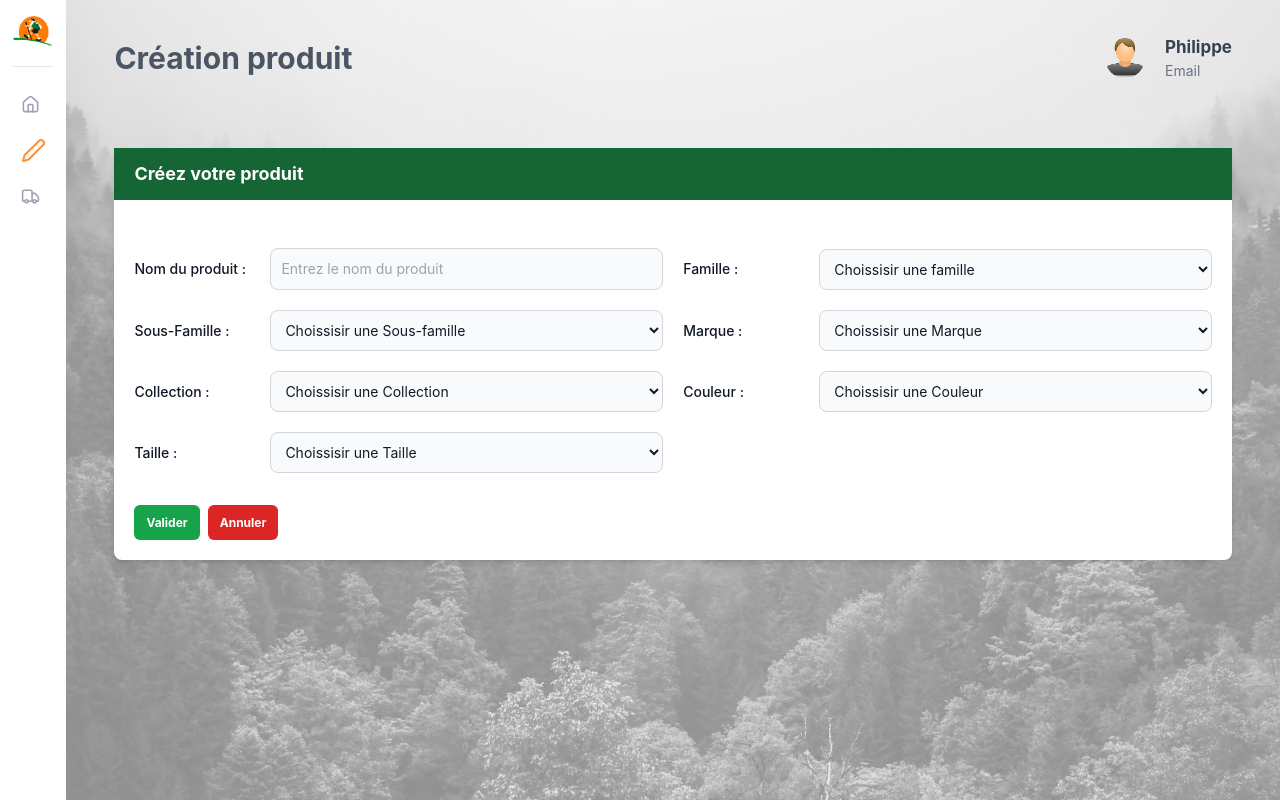
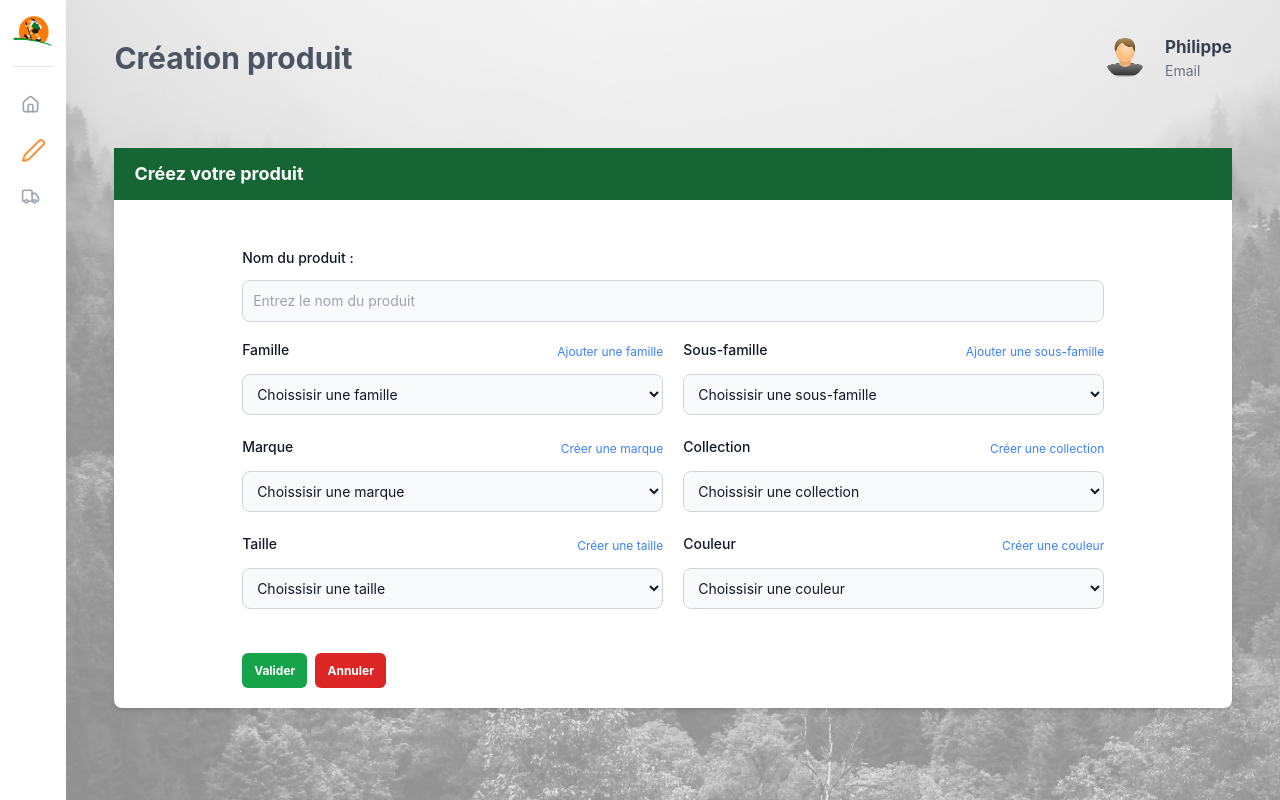
Before and after one commit to acs2i/avc-front-end, a React (Create React App) app: page /product/create-product in a window 1280 px wide. Built offline with nearby package versions, Linux system fonts and the light colour scheme.

Commit message:
retouche

```diff
--- a/src/App.tsx
+++ b/src/App.tsx
@@ -9,6 +9,7 @@ import { useLocation } from "react-router-dom";
 import CreateProductPage from "./pages/product/CreateProductPage";
 import Header from "./components/Header";
 import { LINKS } from "./utils";
+import SuppliersListPage from "./pages/suppliers/SuppliersListPage";
 
 function App() {
   const location = useLocation();
@@ -40,6 +41,7 @@ function App() {
                 element={<CreateProductPage />}
               />
               <Route path="/product/:id" element={<SingleProductPage />} />
+              <Route path="/suppliers/suppliers-list" element={<SuppliersListPage />} />
               <Route path="/login" element={<LoginPage />} />
             </Routes>
           </PageContainer>
--- a/src/pages/Home.tsx
+++ b/src/pages/Home.tsx
@@ -189,13 +189,13 @@ export default function Home() {
             </tbody>
           </table>
         </div>
-        <div className="flex justify-center">
+        <div className="flex justify-center mt-5">
           <Link
             to="/product/create-product"
-            className="bg-orange-500 hover:bg-orange-600 text-white font-bold py-2 px-4 rounded mt-4 flex items-center gap-3 w-[200px]"
+            className="w-[200px] bg-gradient-to-r from-orange-600 to-orange-400 text-white font-bold py-2 rounded-3xl hover:brightness-125 flex items-center justify-center gap-1"
           >
             Créer un produit
-            <Pen />
+            <Pen size={20} />
           </Link>
         </div>
       </Card>
--- a/src/pages/product/CreateProductPage.tsx
+++ b/src/pages/product/CreateProductPage.tsx
@@ -1,19 +1,17 @@
+import { Pen } from "lucide-react";
 import Card from "../../components/Card";
 import React from "react";
-
+import { Tooltip } from "@mui/material";
 
 export default function CreateProductPage() {
   return (
     <div>
       <Card title="Créez votre produit">
-        <form className="flex flex-col gap-8">
-          <div className="gap-5 grid grid-cols-2 grid-template-columns: [label] 1fr [select] 2fr;">
-            <div className="flex items-center gap-4">
-              <label
-                className="text-sm font-medium text-gray-900 whitespace-nowrap"
-                style={{ gridColumn: "label", minWidth: "120px" }}
-              >
-                Nom du produit :{" "}
+        <form className="flex flex-col gap-4 w-[80%] mx-auto">
+          <div className="gap-5 grid grid-cols-1 grid-template-columns: [label] 1fr [select] 2fr;">
+            <div className="flex flex-col gap-3">
+              <label className="text-sm font-medium text-gray-900 whitespace-nowrap">
+                Nom du produit :
               </label>
               <input
                 type="text"
@@ -21,14 +19,18 @@ export default function CreateProductPage() {
                 className="bg-gray-50 border border-gray-300 text-gray-900 text-sm rounded-lg focus:border-green-500 focus:outline-none w-full p-2.5"
               />
             </div>
+          </div>
+          <div className="gap-5 grid grid-cols-2 grid-template-columns: [label] 1fr [select] 2fr;">
+            <div className="flex flex-col gap-3">
+              <div className="flex items-center justify-between gap-3 w-full">
+                <label className="text-sm font-medium text-gray-900 whitespace-nowrap">
+                  Famille
+                </label>
 
-            <div className="flex items-center gap-4">
-              <label
-                className="text-sm font-medium text-gray-900 whitespace-nowrap"
-                style={{ gridColumn: "label", minWidth: "120px" }}
-              >
-                Famille :{" "}
-              </label>
+                <div className="cursor-pointer">
+                  <span className="text-blue-500 text-[12px] hover:text-blue-400">Ajouter une famille</span>
+                </div>
+              </div>
               <select
                 name="familly"
                 id="familly"
@@ -40,98 +42,108 @@ export default function CreateProductPage() {
               </select>
             </div>
 
-            <div className="flex items-center gap-4">
-              <label
-                className="text-sm font-medium text-gray-900 whitespace-nowrap"
-                style={{ gridColumn: "label", minWidth: "120px" }}
-              >
-                Sous-Famille :{" "}
-              </label>
+            <div className="flex flex-col gap-3">
+              <div className="flex items-center justify-between gap-3 w-full">
+                <label className="text-sm font-medium text-gray-900 whitespace-nowrap">
+                  Sous-famille
+                </label>
+                <div className="cursor-pointer">
+                  <span className="text-blue-500 text-[12px] hover:text-blue-400">Ajouter une sous-famille</span>
+                </div>
+              </div>
               <select
-                name="subfamilly"
-                id="subfamilly"
+                name="familly"
+                id="familly"
                 className="bg-gray-50 border border-gray-300 text-gray-900 text-sm rounded-lg focus:border-green-500 focus:outline-none w-full p-2.5"
                 style={{ gridColumn: "select" }}
               >
-                <option value="">Choissisir une Sous-famille</option>
-                <option value="famille">Sous famille</option>
+                <option value="">Choissisir une sous-famille</option>
+                <option value="famille">Sous-famille</option>
               </select>
             </div>
 
-            <div className="flex items-center gap-4">
-              <label
-                className="text-sm font-medium text-gray-900 whitespace-nowrap"
-                style={{ gridColumn: "label", minWidth: "120px" }}
-              >
-                Marque :{" "}
-              </label>
+            <div className="flex flex-col gap-3">
+              <div className="flex items-center justify-between gap-3 w-full">
+                <label className="text-sm font-medium text-gray-900 whitespace-nowrap">
+                  Marque
+                </label>
+                <div className="cursor-pointer">
+                  <span className="text-blue-500 text-[12px] hover:text-blue-400">Créer une marque</span>
+                </div>
+              </div>
               <select
-                name="subfamilly"
-                id="subfamilly"
+                name="familly"
+                id="familly"
                 className="bg-gray-50 border border-gray-300 text-gray-900 text-sm rounded-lg focus:border-green-500 focus:outline-none w-full p-2.5"
                 style={{ gridColumn: "select" }}
               >
-                <option value="">Choissisir une Marque</option>
+                <option value="">Choissisir une marque</option>
                 <option value="famille">Marque</option>
               </select>
             </div>
 
-            <div className="flex items-center gap-4">
-              <label
-                className="text-sm font-medium text-gray-900 whitespace-nowrap"
-                style={{ gridColumn: "label", minWidth: "120px" }}
-              >
-                Collection :{" "}
-              </label>
+            <div className="flex flex-col gap-3">
+              <div className="flex items-center justify-between gap-3 w-full">
+                <label className="text-sm font-medium text-gray-900 whitespace-nowrap">
+                  Collection
+                </label>
+                <div className="cursor-pointer">
+                  <span className="text-blue-500 text-[12px] hover:text-blue-400">Créer une collection</span>
+                </div>
+              </div>
               <select
-                name="subfamilly"
-                id="subfamilly"
+                name="familly"
+                id="familly"
                 className="bg-gray-50 border border-gray-300 text-gray-900 text-sm rounded-lg focus:border-green-500 focus:outline-none w-full p-2.5"
                 style={{ gridColumn: "select" }}
               >
-                <option value="">Choissisir une Collection</option>
+                <option value="">Choissisir une collection</option>
                 <option value="famille">Collection</option>
               </select>
             </div>
 
-            <div className="flex items-center gap-4">
-              <label
-                className="text-sm font-medium text-gray-900 whitespace-nowrap"
-                style={{ gridColumn: "label", minWidth: "120px" }}
-              >
-                Couleur :{" "}
-              </label>
+            <div className="flex flex-col gap-3">
+              <div className="flex items-center justify-between gap-3 w-full">
+                <label className="text-sm font-medium text-gray-900 whitespace-nowrap">
+                  Taille
+                </label>
+                <div className="cursor-pointer">
+                  <span className="text-blue-500 text-[12px] hover:text-blue-400">Créer une taille</span>
+                </div>
+              </div>
               <select
-                name="subfamilly"
-                id="subfamilly"
+                name="familly"
+                id="familly"
                 className="bg-gray-50 border border-gray-300 text-gray-900 text-sm rounded-lg focus:border-green-500 focus:outline-none w-full p-2.5"
                 style={{ gridColumn: "select" }}
               >
-                <option value="">Choissisir une Couleur</option>
-                <option value="famille">Couleur</option>
+                <option value="">Choissisir une taille</option>
+                <option value="famille">Taille</option>
               </select>
             </div>
 
-            <div className="flex items-center gap-4">
-              <label
-                className="text-sm font-medium text-gray-900 whitespace-nowrap"
-                style={{ gridColumn: "label", minWidth: "120px" }}
-              >
-                Taille :{" "}
-              </label>
+            <div className="flex flex-col gap-3">
+              <div className="flex items-center justify-between gap-3 w-full">
+                <label className="text-sm font-medium text-gray-900 whitespace-nowrap">
+                  Couleur
+                </label>
+                <div className="cursor-pointer">
+                  <span className="text-blue-500 text-[12px] hover:text-blue-400">Créer une couleur</span>
+                </div>
+              </div>
               <select
-                name="subfamilly"
-                id="subfamilly"
+                name="familly"
+                id="familly"
                 className="bg-gray-50 border border-gray-300 text-gray-900 text-sm rounded-lg focus:border-green-500 focus:outline-none w-full p-2.5"
                 style={{ gridColumn: "select" }}
               >
-                <option value="">Choissisir une Taille</option>
-                <option value="famille">Taille</option>
+                <option value="">Choissisir une couleur</option>
+                <option value="famille">Couleur</option>
               </select>
             </div>
           </div>
 
-          <div className="flex gap-2">
+          <div className="flex gap-2 mt-7">
             <button className="bg-green-600 text-white font-bold h-[35px] px-3 rounded-md hover:brightness-125 text-[12px]">
               Valider
             </button>
--- /dev/null
+++ b/src/pages/suppliers/SuppliersListPage.tsx
@@ -0,0 +1,61 @@
+import Card from "../../components/Card";
+import { SUPPLIERS } from "../../utils/index";
+import React from "react";
+
+export default function SuppliersListPage() {
+  return (
+    <div>
+
+      <Card title="Rechercher un fournisseur">
+        <div className="flex flex-col">
+          <div className="flex items-center mb-4 md:mb-0">
+            <div className="w-[70%] mx-auto">
+              <div className="flex flex-col gap-3 mb-5">
+                <label className="text-sm font-medium text-gray-900 whitespace-nowrap">
+                  Nom du fournisseur :
+                </label>
+                <input
+                  type="text"
+                  placeholder="Entrez le nom du fournsseur"
+                  className="bg-gray-50 border border-gray-300 text-gray-900 text-sm rounded-lg focus:border-green-500 focus:outline-none p-2.5"
+                />
+              </div>
+            </div>
+          </div>
+        </div>
+      </Card>
+
+      <Card title="Résultats">
+        <div className="overflow-x-auto">
+          <table className="w-full text-sm text-left text-gray-500">
+            <thead className="text-xs text-gray-700 uppercase bg-sky-50">
+              <tr>
+                <th scope="col" className="px-6 py-4">
+                  CODE
+                </th>
+                <th scope="col" className="px-6 py-4">
+                  NOM
+                </th>
+                <th scope="col" className="px-6 py-4">
+                  @
+                </th>
+              </tr>
+            </thead>
+            <tbody>
+              {SUPPLIERS.map((supplier, i) => (
+                <>
+                  <tr className="bg-white border-b cursor-pointer hover:bg-slate-100">
+                    <td className="px-6 py-4">{supplier.code}</td>
+                    <td className="px-6 py-4">{supplier.name}</td>
+                    <td className="px-6 py-4">{supplier.arobase}</td>
+                  </tr>
+                </>
+              ))}
+            </tbody>
+          </table>
+        </div>
+      </Card>
+
+    </div>
+  );
+}
--- a/type.tsx
+++ b/type.tsx
@@ -4,3 +4,9 @@ export type Link = {
     icon: any,
     showInSidebar: boolean
 }
+
+export type Suppliers = {
+    code: string,
+    name : string,
+    arobase: string
+}
```
Also changed, not shown: src/utils/index.ts (+27 -2 lines).
